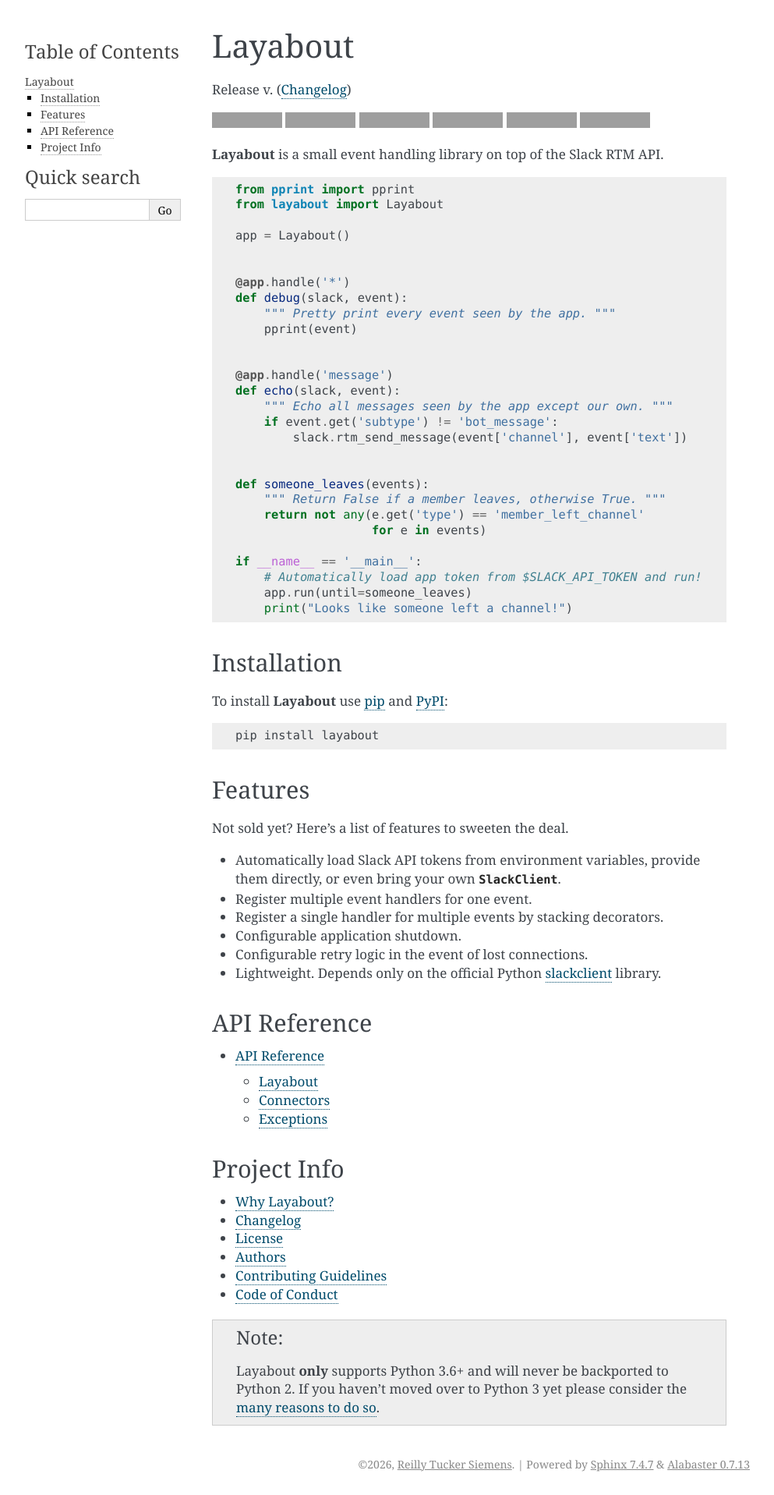
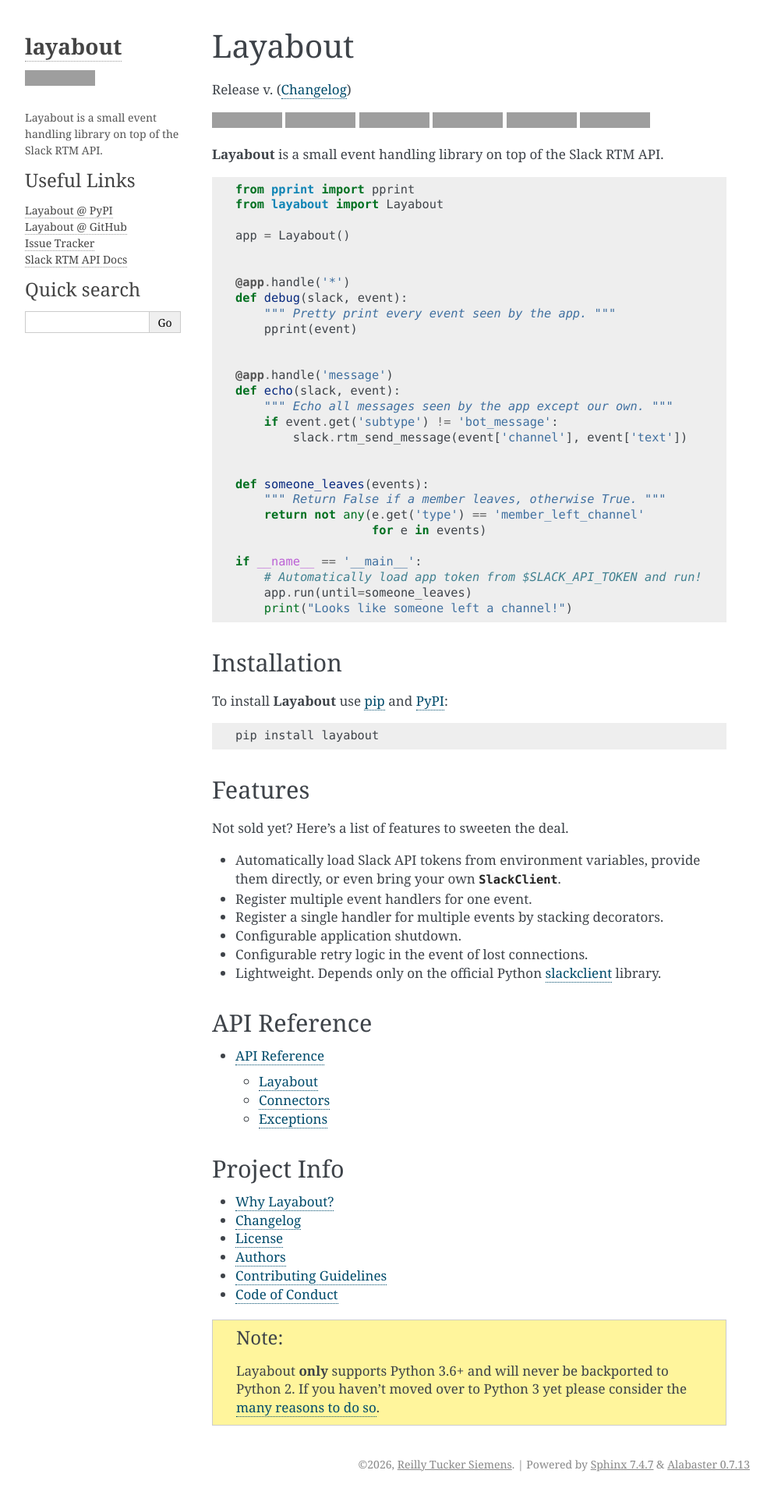
Before and after one commit to reillysiemens/layabout, a Sphinx documentation site: the page built from docs/index.rst, in a window 1280 px wide. Shown: the whole page at 78% size, without its empty margins (148-1141 px from the left). Built offline with Sphinx 7.4.7, drawn with Linux system fonts in a browser that asks for light colours; the version number could not be read and is left out; grey boxes are pictures that could not be loaded.

Commit message:
Add docs sidebar and useful links

```diff
--- /dev/null
+++ b/docs/_templates/sidebar.html
@@ -0,0 +1 @@
+<p>Layabout is a small event handling library on top of the Slack RTM API.</p>
--- /dev/null
+++ b/docs/_templates/useful-links.html
@@ -0,0 +1,6 @@
+<h3>Useful Links</h3>
+<ul>
+  {% for text, uri in theme_extra_nav_links.items() %}
+    <li><a href="{{uri}}">{{text}}</a></li>
+  {% endfor %}
+</ul>
--- a/docs/conf.py
+++ b/docs/conf.py
@@ -14,6 +14,7 @@
 
 import sys
 import datetime as dt
+from collections import OrderedDict
 from pathlib import Path
 sys.path.insert(0, str(Path('..').resolve()))
 
@@ -99,7 +100,19 @@
 # further.  For a list of options available for each theme, see the
 # documentation.
 #
-# html_theme_options = {}
+html_theme_options = {
+    'github_user': 'reillysiemens',
+    'github_repo': 'layabout',
+    'github_type': 'star',
+    'note_bg': '#FFF59C',
+    # Used to populate the useful-links.html template.
+    'extra_nav_links': OrderedDict([
+        ('Layabout @ PyPI', 'https://pypi.org/project/layabout/'),
+        ('Layabout @ GitHub', 'https://github.com/reillysiemens/layabout/'),
+        ('Issue Tracker', 'https://github.com/reillysiemens/layabout/issues/'),
+        ('Slack RTM API Docs', 'https://api.slack.com/rtm'),
+    ]),
+}
 
 # Add any paths that contain custom static files (such as style sheets) here,
 # relative to this directory. They are copied after the builtin static files,
@@ -114,7 +127,15 @@
 # default: ``['localtoc.html', 'relations.html', 'sourcelink.html',
 # 'searchbox.html']``.
 #
-# html_sidebars = {}
+html_sidebars = {
+    'index': [
+        'about.html', 'sidebar.html', 'useful-links.html', 'searchbox.html',
+    ],
+    '**': [
+        'about.html', 'sidebar.html', 'useful-links.html', 'localtoc.html',
+        'relations.html', 'searchbox.html',
+    ],
+}
 
 
 # -- Options for HTMLHelp output ---------------------------------------------
```
